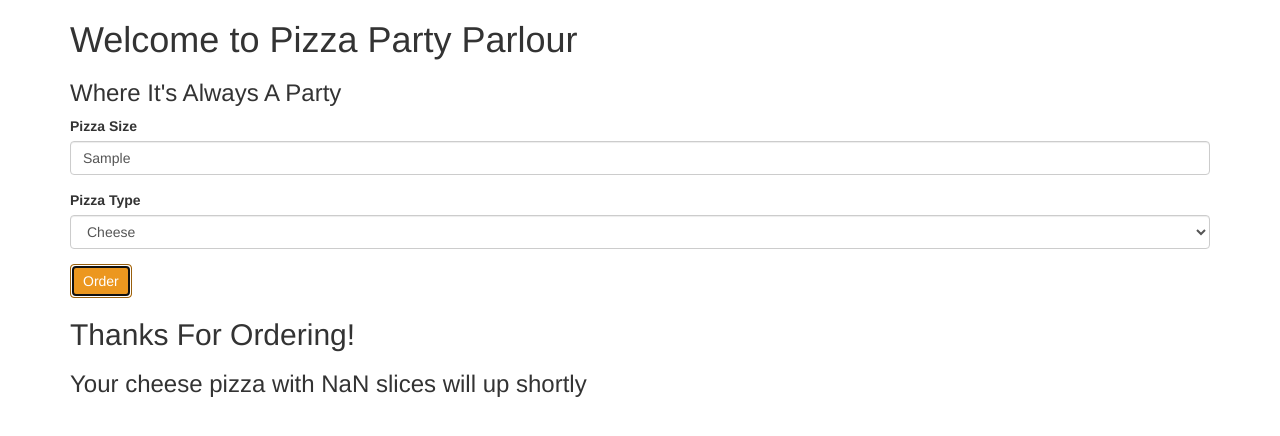
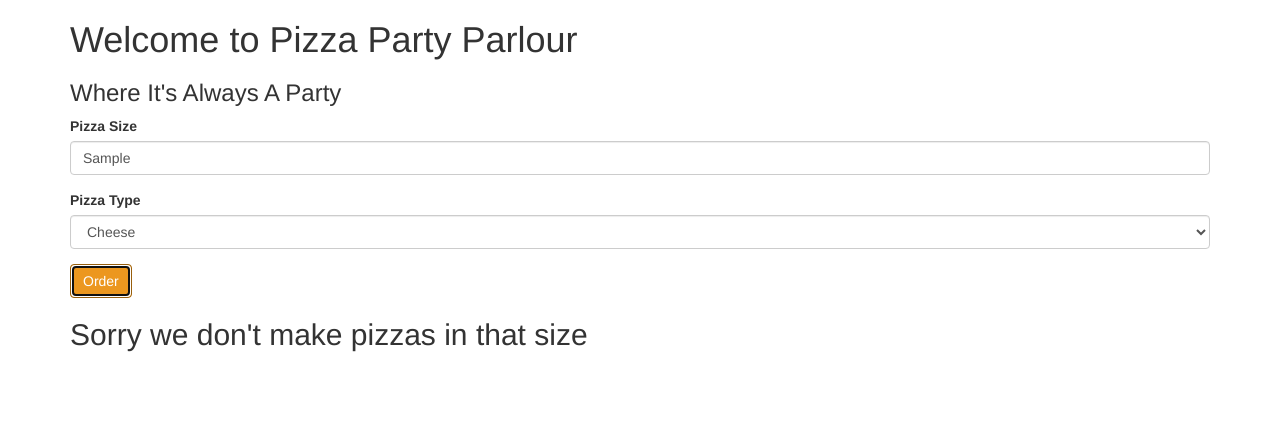
Before and after one commit to katcarr/pizza_parlour, a plain HTML site: page index.html in a window 1280 px wide. Both pictures are taken after typing "Sample" into the empty fields and a click on the button "Order". Drawn offline with nearby package versions, Linux system fonts and the light colour scheme.

Commit message:
Add check for user input and pizzas under 4 inches

```diff
--- a/css/styles.css
+++ b/css/styles.css
@@ -1,3 +1,3 @@
-#order-results{
+#order-results, #error{
   display: none;
 }
--- a/index.html
+++ b/index.html
@@ -16,7 +16,7 @@
       <form id="pizza-order">
         <div class="form-group">
           <label for="size">Pizza Size</label>
-          <input id="size" class="form-control" placeholer="Diameter in inches" required autofocus type="text">
+          <input id="size" class="form-control" placeholder="Diameter in inches" required autofocus type="text">
         </div>
 
         <div class="form-group">
@@ -39,6 +39,10 @@
           <span id="slices"> </span> slices will up shortly</h3>
       </div>
 
+      <div id="error">
+        <h2>Sorry we don't make pizzas in that size</h2>
+      <div>
+
     </div>
   </body>
 </html>
--- a/js/scripts.js
+++ b/js/scripts.js
@@ -27,10 +27,15 @@ $(function(){
     pizza.diameter = parseInt($("#size").val());
     pizza.kind = $("#type").val();
 
-    $("#pizza-type").text(pizza.kind);
-    $("#slices").text(pizza.slices());
+    if(pizza.diameter > 4){
+      $("#error").hide();
+      $("#pizza-type").text(pizza.kind);
+      $("#slices").text(pizza.slices());
 
-    $("#order-results").show();
+      $("#order-results").show();
+    } else {
+      $("#error").show();
+    }
 
     event.preventDefault();
   });
```
